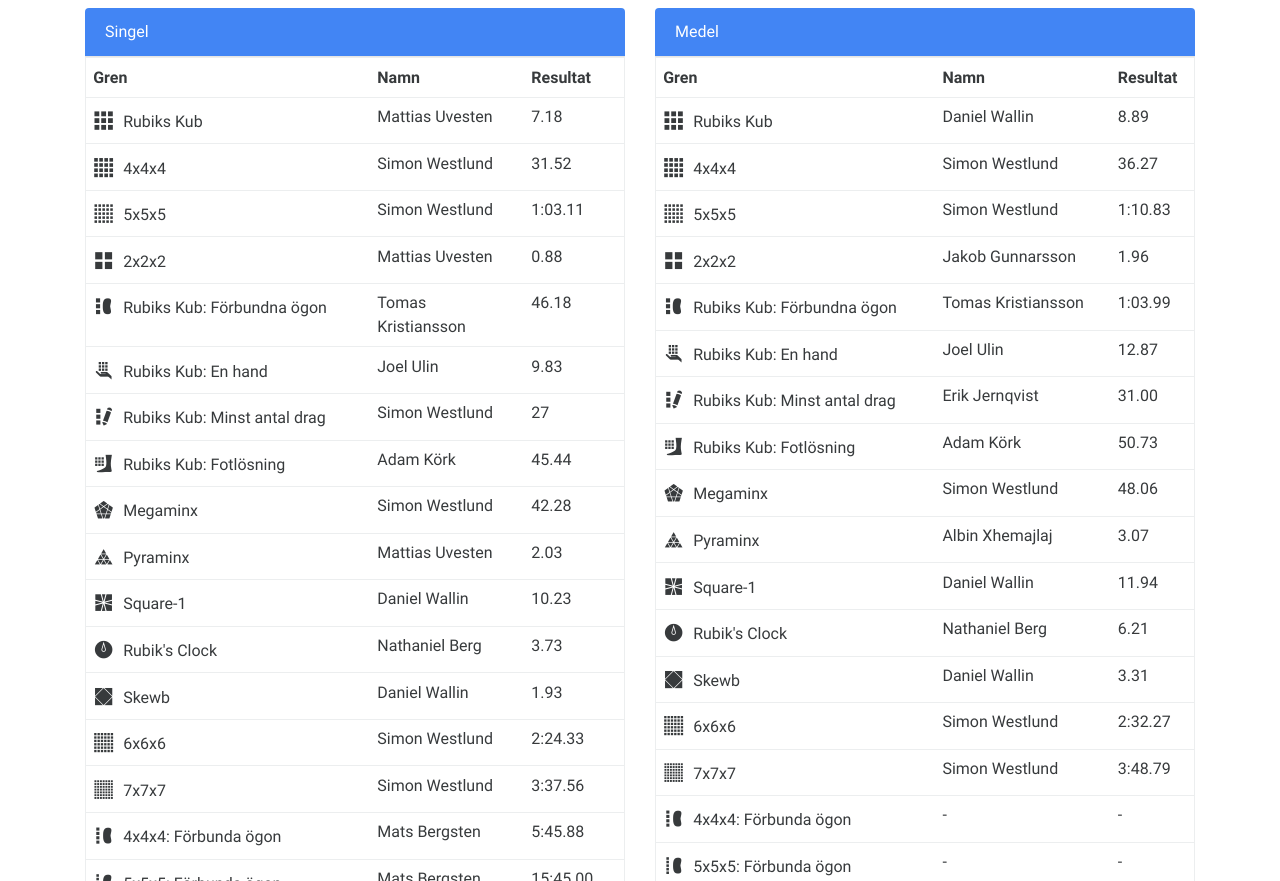
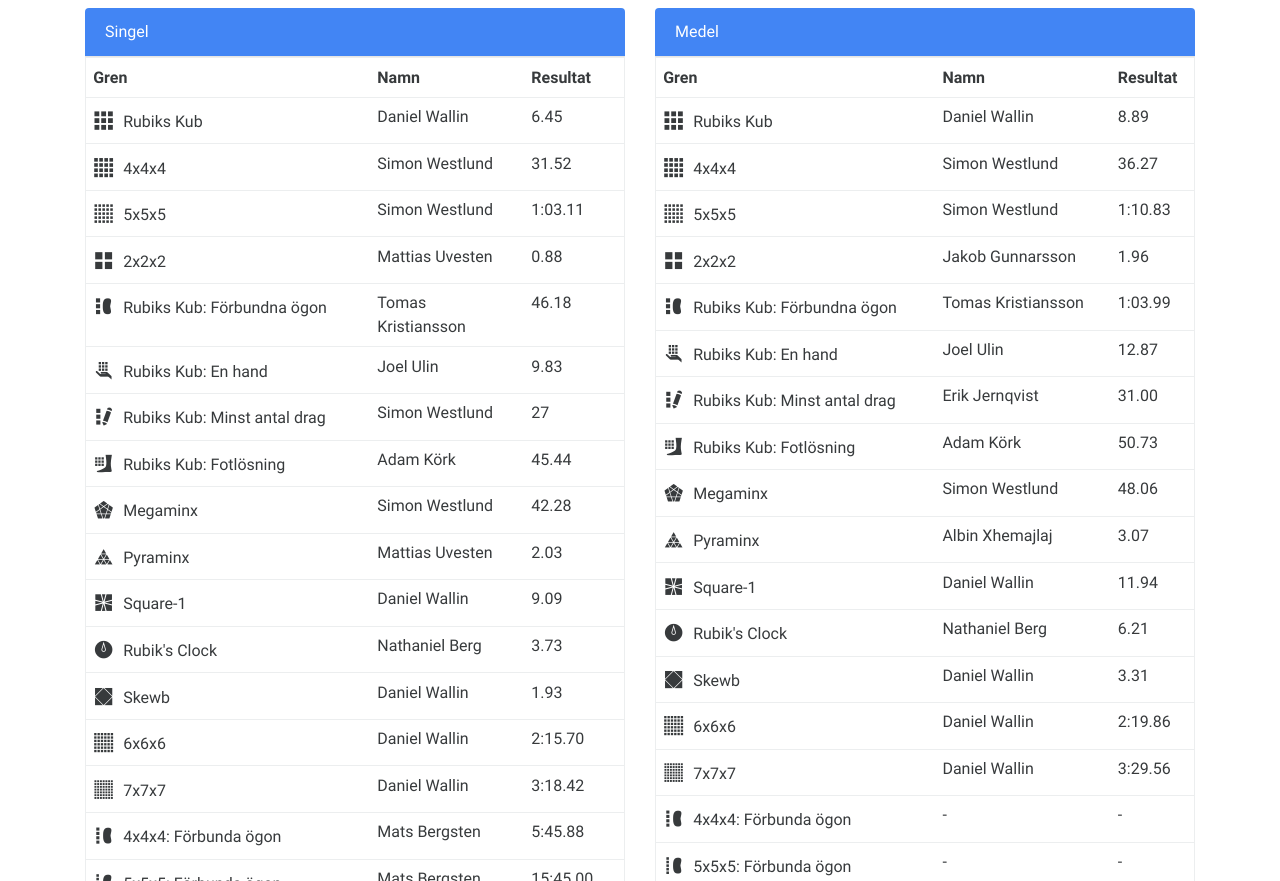
Before and after one commit to SveKub/SveKubOldSite, a Jekyll site: the page built from index.html, in a window 1280 px wide. Shown: the part 1025-1906 px from the top of the page. Built offline with Jekyll 4.4.1, drawn with Linux system fonts in a browser that asks for light colours; nearby versions of some CDN libraries.

Commit message:
nya svenska rekord

```diff
--- a/index.html
+++ b/index.html
@@ -73,7 +73,7 @@
                 <div class="card-header primary-color white-text">Singel</div>
                 <table class="table records">
                     <tr><th>Gren</th><th>Namn</th><th>Resultat</th></tr>
-                    <tr><td><span class="cubing-icon icon-333"> </span><span> Rubiks Kub</span></td><td>Mattias Uvesten</td><td>7.18</td></tr>
+                    <tr><td><span class="cubing-icon icon-333"> </span><span> Rubiks Kub</span></td><td>Daniel Wallin</td><td>6.45</td></tr>
                     <tr><td><span class="cubing-icon icon-444"> </span><span> 4x4x4</span></td><td>Simon Westlund</td><td>31.52</td></tr>
                     <tr><td><span class="cubing-icon icon-555"> </span><span> 5x5x5</span></td><td>Simon Westlund</td><td>1:03.11</td></tr>
                     <tr><td><span class="cubing-icon icon-222"> </span><span> 2x2x2</span></td><td>Mattias Uvesten</td><td>0.88</td></tr>
@@ -83,11 +83,11 @@
                     <tr><td><span class="cubing-icon icon-333ft"> </span><span> Rubiks Kub: Fotlösning</span></td><td>Adam Körk</td><td>45.44</td></tr>
                     <tr><td><span class="cubing-icon icon-minx"> </span><span> Megaminx</span></td><td>Simon Westlund</td><td>42.28</td></tr>
                     <tr><td><span class="cubing-icon icon-pyram"> </span><span> Pyraminx</span></td><td>Mattias Uvesten</td><td>2.03</td></tr>
-                    <tr><td><span class="cubing-icon icon-sq1"> </span><span> Square-1</span></td><td>Daniel Wallin</td><td>10.23</td></tr>
+                    <tr><td><span class="cubing-icon icon-sq1"> </span><span> Square-1</span></td><td>Daniel Wallin</td><td>9.09</td></tr>
                     <tr><td><span class="cubing-icon icon-clock"> </span><span> Rubik's Clock</span></td><td>Nathaniel Berg</td><td>3.73</td></tr>
                     <tr><td><span class="cubing-icon icon-skewb"> </span><span> Skewb</span></td><td>Daniel Wallin</td><td>1.93</td></tr>
-                    <tr><td><span class="cubing-icon icon-666"> </span><span> 6x6x6</span></td><td>Simon Westlund</td><td>2:24.33</td></tr>
-                    <tr><td><span class="cubing-icon icon-777"> </span><span> 7x7x7</span></td><td>Simon Westlund</td><td>3:37.56</td></tr>
+                    <tr><td><span class="cubing-icon icon-666"> </span><span> 6x6x6</span></td><td>Daniel Wallin</td><td>2:15.70</td></tr>
+                    <tr><td><span class="cubing-icon icon-777"> </span><span> 7x7x7</span></td><td>Daniel Wallin</td><td>3:18.42</td></tr>
                     <tr><td><span class="cubing-icon icon-444bf"> </span><span> 4x4x4: Förbunda ögon</span></td><td>Mats Bergsten</td><td>5:45.88</td></tr>
                     <tr><td><span class="cubing-icon icon-555bf"> </span><span> 5x5x5: Förbunda ögon</span></td><td>Mats Bergsten</td><td>15:45.00</td></tr>
                     <tr><td><span class="cubing-icon icon-333mbf"> </span><span> 3x3x3: Flera kuber förbundna ögon</span></td><td>Tomas Kristiansson</td><td>19/21 59:47</td></tr>
@@ -112,8 +112,8 @@
                     <tr><td><span class="cubing-icon icon-sq1"> </span><span> Square-1</span></td><td>Daniel Wallin</td><td>11.94</td></tr>
                     <tr><td><span class="cubing-icon icon-clock"> </span><span> Rubik's Clock</span></td><td>Nathaniel Berg</td><td>6.21</td></tr>
                     <tr><td><span class="cubing-icon icon-skewb"> </span><span> Skewb</span></td><td>Daniel Wallin</td><td>3.31</td></tr>
-                    <tr><td><span class="cubing-icon icon-666"> </span><span> 6x6x6</span></td><td>Simon Westlund</td><td>2:32.27</td></tr>
-                    <tr><td><span class="cubing-icon icon-777"> </span><span> 7x7x7</span></td><td>Simon Westlund</td><td>3:48.79</td></tr>
+                    <tr><td><span class="cubing-icon icon-666"> </span><span> 6x6x6</span></td><td>Daniel Wallin</td><td>2:19.86</td></tr>
+                    <tr><td><span class="cubing-icon icon-777"> </span><span> 7x7x7</span></td><td>Daniel Wallin</td><td>3:29.56</td></tr>
                     <tr><td><span class="cubing-icon icon-444bf"> </span><span> 4x4x4: Förbunda ögon</span></td><td>-</td><td>-</td></tr>
                     <tr><td><span class="cubing-icon icon-555bf"> </span><span> 5x5x5: Förbunda ögon</span></td><td>-</td><td>-</td></tr>
                 </table>
```
